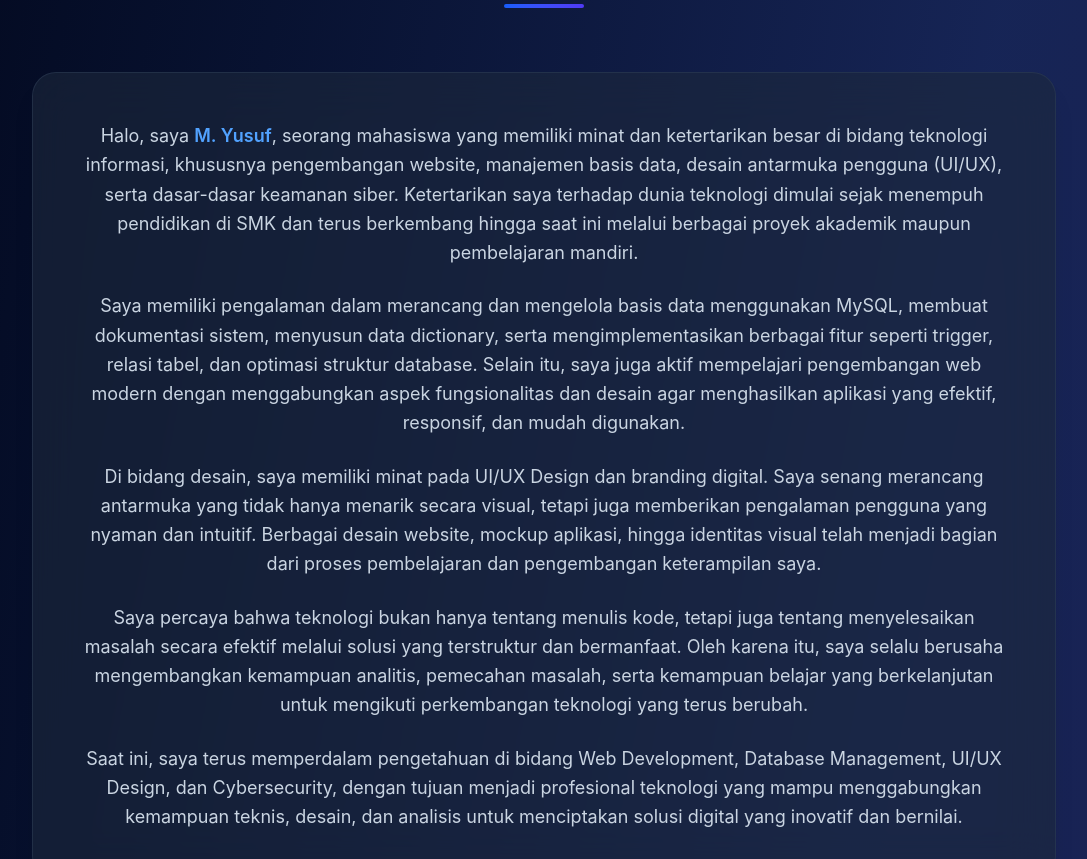
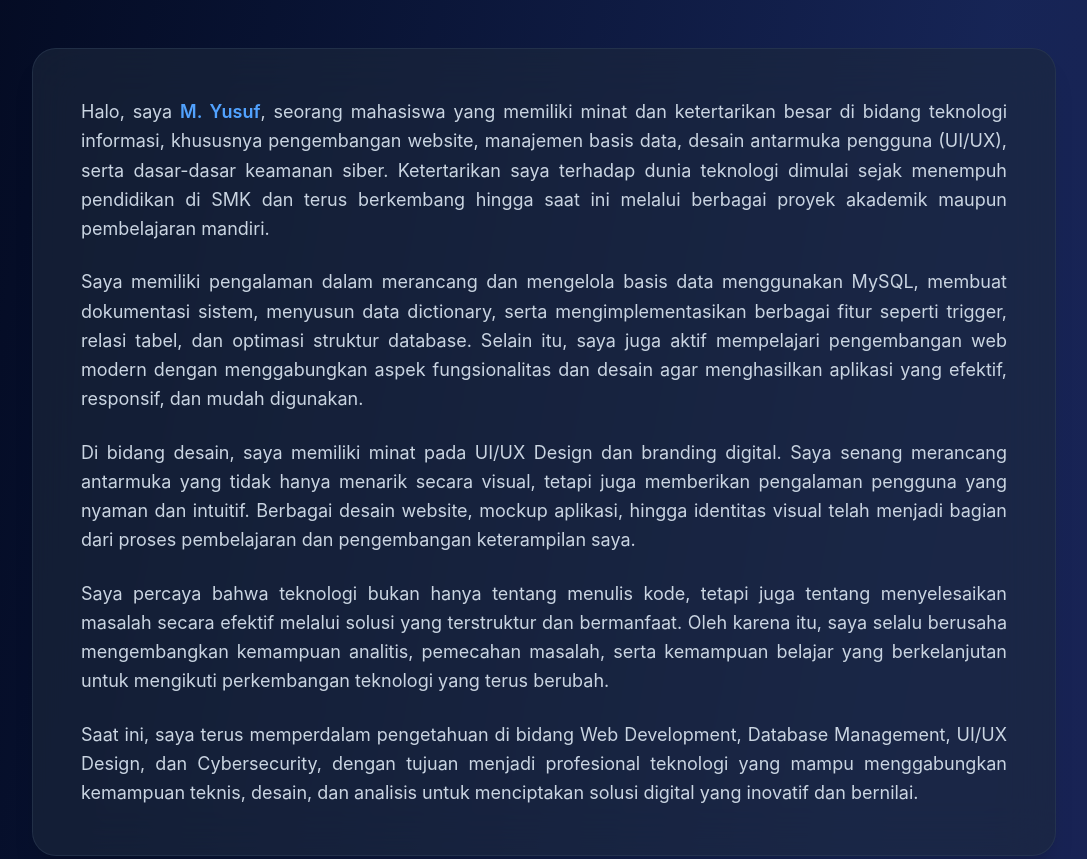
Before and after one commit to sufzz01/personal_website, a React (Vite) app: page / in a window 1280 px wide. Shown: the part 980-1839 px from the top of the page, without its empty margins (96-1183 px from the left). Built offline with nearby package versions, Linux system fonts and the light colour scheme.

Commit message:
Update about section

```diff
--- a/src/app/App.tsx
+++ b/src/app/App.tsx
@@ -308,7 +308,7 @@ export default function App() {
           </div>
         </section>
 
-        /* About Section */
+        {/* About Section */}
 <section id="about" className="py-24 px-4">
   <div className="max-w-5xl mx-auto">
     <motion.div
@@ -325,19 +325,19 @@ export default function App() {
       </div>
       <div className="bg-white/60 dark:bg-slate-800/60 backdrop-blur-xl rounded-3xl p-8 md:p-12 shadow-xl border border-slate-200/50 dark:border-slate-700/50">
         <div className="space-y-6 text-slate-700 dark:text-slate-300 text-lg leading-relaxed">
-          <p className="text-center">
+          <p className="text-justify">
             Halo, saya <span className="font-semibold text-blue-600 dark:text-blue-400">M. Yusuf</span>, seorang mahasiswa yang memiliki minat dan ketertarikan besar di bidang teknologi informasi, khususnya pengembangan website, manajemen basis data, desain antarmuka pengguna (UI/UX), serta dasar-dasar keamanan siber. Ketertarikan saya terhadap dunia teknologi dimulai sejak menempuh pendidikan di SMK dan terus berkembang hingga saat ini melalui berbagai proyek akademik maupun pembelajaran mandiri.
           </p>
-          <p className="text-center">
+          <p className="text-justify">
             Saya memiliki pengalaman dalam merancang dan mengelola basis data menggunakan MySQL, membuat dokumentasi sistem, menyusun data dictionary, serta mengimplementasikan berbagai fitur seperti trigger, relasi tabel, dan optimasi struktur database. Selain itu, saya juga aktif mempelajari pengembangan web modern dengan menggabungkan aspek fungsionalitas dan desain agar menghasilkan aplikasi yang efektif, responsif, dan mudah digunakan.
           </p>
-          <p className="text-center">
+          <p className="text-justify">
             Di bidang desain, saya memiliki minat pada UI/UX Design dan branding digital. Saya senang merancang antarmuka yang tidak hanya menarik secara visual, tetapi juga memberikan pengalaman pengguna yang nyaman dan intuitif. Berbagai desain website, mockup aplikasi, hingga identitas visual telah menjadi bagian dari proses pembelajaran dan pengembangan keterampilan saya.
           </p>
-          <p className="text-center">
+          <p className="text-justify">
             Saya percaya bahwa teknologi bukan hanya tentang menulis kode, tetapi juga tentang menyelesaikan masalah secara efektif melalui solusi yang terstruktur dan bermanfaat. Oleh karena itu, saya selalu berusaha mengembangkan kemampuan analitis, pemecahan masalah, serta kemampuan belajar yang berkelanjutan untuk mengikuti perkembangan teknologi yang terus berubah.
           </p>
-          <p className="text-center">
+          <p className="text-justify">
             Saat ini, saya terus memperdalam pengetahuan di bidang Web Development, Database Management, UI/UX Design, dan Cybersecurity, dengan tujuan menjadi profesional teknologi yang mampu menggabungkan kemampuan teknis, desain, dan analisis untuk menciptakan solusi digital yang inovatif dan bernilai.
           </p>
         </div>
@@ -345,7 +345,6 @@ export default function App() {
     </motion.div>
   </div>
 </section>
-
         {/* Education Section — fixed timeline */}
         <section id="education" className="py-24 px-4 bg-slate-100/50 dark:bg-slate-900/50">
           <div className="max-w-4xl mx-auto">
```
